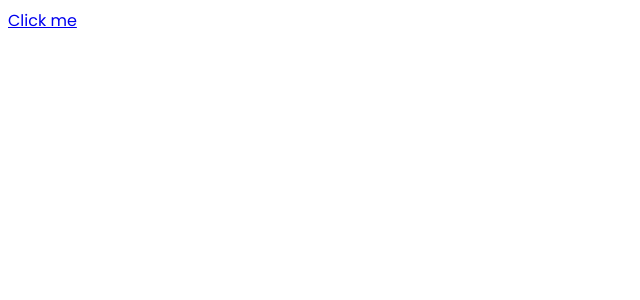
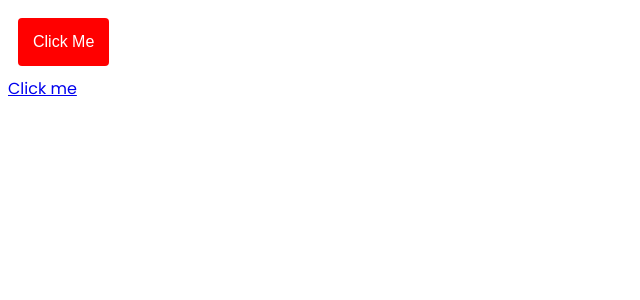
Before and after one commit to mizdebski77/Your-Cv-Maker, a Next.js app: page / in a window 1280 px wide. Shown: the top 300 px of the page, without its empty margins (0-640 px from the left). Built offline with nearby package versions, Linux system fonts and the light colour scheme.

Commit message:
Button component added

```diff
--- a/package.json
+++ b/package.json
@@ -9,6 +9,7 @@
     "lint": "next lint"
   },
   "dependencies": {
+    "@nextui-org/react": "^2.4.6",
     "next": "14.2.5",
     "react": "^18",
     "react-dom": "^18",
--- /dev/null
+++ b/src/app/common/Navigation/navigation.tsx
@@ -0,0 +1,19 @@
+'use client';
+import { Button } from "../components/button";
+
+export default function Navigation() {
+
+    return (
+        <div>
+            <Button
+                text="Click Me"
+                onClick={() => alert('Button clicked!')}
+                padding="15px"
+                margin="10px"
+                background="red"
+                hoverColor="darkred"
+            />
+
+        </div>
+    );
+}
--- /dev/null
+++ b/src/app/common/components/button.tsx
@@ -0,0 +1,48 @@
+import React from 'react';
+import styled from 'styled-components';
+
+interface StyledButtonProps {
+  background: string;
+  padding?: string;
+  margin?: string;
+  hoverColor?: string;
+}
+
+const StyledButton = styled.button<StyledButtonProps>`
+  background: ${({ background }) => background};
+  color: white;
+  border: none;
+  border-radius: 4px;
+  cursor: pointer;
+  font-size: 16px;
+  padding: ${({ padding }) => padding || '10px'};
+  margin: ${({ margin }) => margin || '5px'};
+
+  &:hover {
+    background: ${({ hoverColor }) => hoverColor || 'darken(background, 10%)'};
+  }
+`;
+
+interface JDProps {
+  text: string;
+  onClick: () => void;
+  padding?: string;
+  margin?: string;
+  background: string;
+  hoverColor?: string;
+}
+
+export const Button: React.FC<JDProps> = ({ text, onClick, padding, margin, background, hoverColor, ...props }) => {
+  return (
+    <StyledButton
+      onClick={onClick}
+      padding={padding}
+      margin={margin}
+      background={background}
+      hoverColor={hoverColor}
+      {...props}
+    >
+      {text}
+    </StyledButton>
+  );
+};
--- a/src/app/layout.tsx
+++ b/src/app/layout.tsx
@@ -2,6 +2,7 @@ import type { Metadata } from "next";
 import { Poppins } from 'next/font/google';
 import { ToastContainer } from "react-toastify";
 import 'react-toastify/dist/ReactToastify.css';
+import Navigation from "./common/Navigation/navigation";
 
 const poppins = Poppins({
   subsets: ['latin'],
@@ -27,6 +28,7 @@ export default function RootLayout({
         <link rel="icon" href="./common/Images/icon.svg" />
       </head>
       <body className={poppins.className}>
+        <Navigation />
         {children}
         <ToastContainer
           position="top-center"
```
Also changed, not shown: 1 other file (tests, documents, lock files or other folders). Lines whose indentation alone changed are shown as unchanged.
